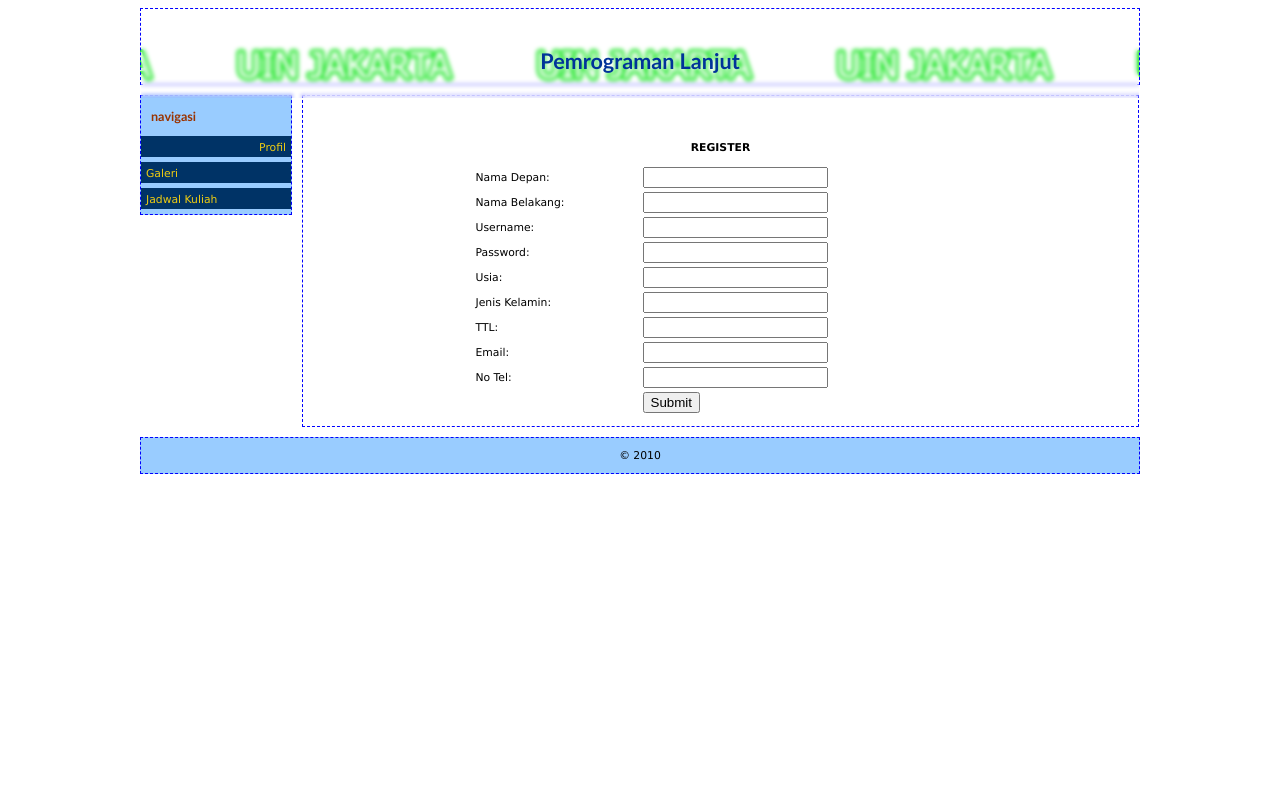
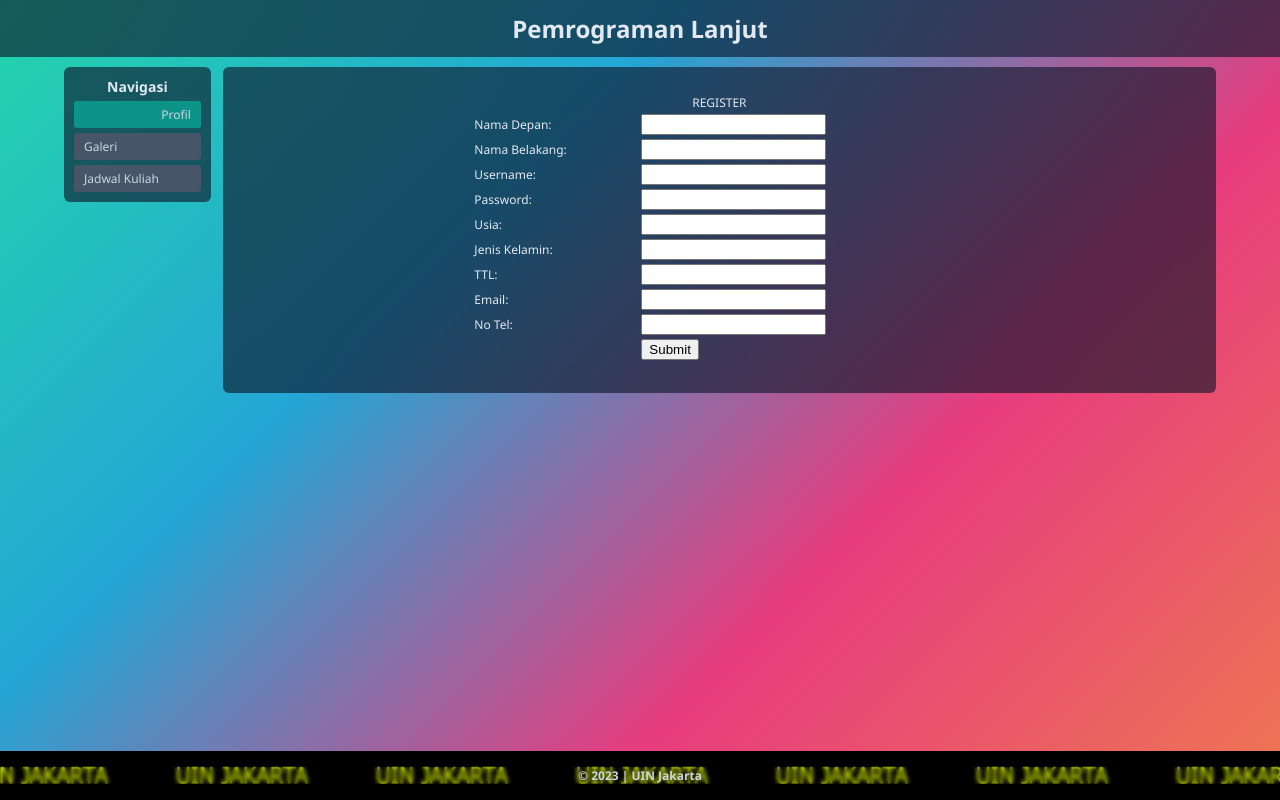
Before and after one commit to VallenDraa/uinjkt-pemrograman-lanjut, a PHP site: page / in a window 1280 px wide. Run offline with PHP 8.4, Linux system fonts and the light colour scheme.

Commit message:
feat: a second glow up

```diff
--- a/026/index.php
+++ b/026/index.php
@@ -10,22 +10,21 @@
 </head>
 
 <body>
-  <div id="container">
-    <div id="header">
-      <h1>Pemrograman Lanjut</h1>
-    </div>
+  <header>
+    <h1 class="container">Pemrograman Lanjut</h1>
+  </header>
 
-    <div id="flex-wrapper">
-      <div id="sidebar">
-        <h3>navigasi</h3>
-        <ul id="navmenu">
-          <li><a href="index.php" class="selected">Profil</a></li>
-          <li><a href="?module=galeri">Galeri</a></li>
-          <li><a href="?module=jadwal">Jadwal Kuliah</a></li>
-        </ul>
-      </div>
+  <main class="container">
+    <aside>
+      <h2>Navigasi</h2>
+      <nav>
+        <a href="index.php" class="selected">Profil</a>
+        <a href="?module=galeri">Galeri</a>
+        <a href="?module=jadwal">Jadwal Kuliah</a>
+      </nav>
+    </aside>
 
-      <div id="page">
+    <section id="page">
       <?php
       if (isset($_GET["module"])) {
         $namaFile = $_GET["module"];
@@ -35,13 +34,12 @@
         include "unpam/index.php";
       }
       ?>
-      </div>
-    </div>
+    </section>
+  </main>
 
-    <div id="footer">
-      <p>&copy; 2010</p>
-    </div>
-  </div>
+  <footer>
+    <span class="footer__copyright">&copy; 2023 | UIN Jakarta</span>
+  </footer>
 </body>
 
 </html>
--- a/026/style/style.css
+++ b/026/style/style.css
@@ -1,118 +1,190 @@
+:root {
+  --clr-dark-300-half: #0f172aa1;
+
+  --clr-dark-300: #0f172a;
+  --clr-dark-200: #1e293b;
+  --clr-dark-100: #475569;
+
+  --clr-brand-100: #2dd4bf;
+  --clr-brand-200: #0d9488;
+
+  --clr-light-100: #f8fafc;
+  --clr-light-200: #e2e8f0;
+  --clr-light-300: #cbd5e1;
+}
+
+*,
+*:before,
+*:after {
+  box-sizing: inherit;
+}
+
+body,
+h1,
+h2,
+h3,
+h4,
+h5,
+h6,
+p,
+ol,
+ul {
+  margin: 0;
+  padding: 0;
+  font-weight: normal;
+}
+
+ol,
+ul {
+  list-style: none;
+}
+
+img {
+  max-width: 100%;
+  height: auto;
+}
+
 /* Default */
+html {
+  height: 100%;
+}
+
 body {
-  font-family: Verdana, Geneva, Tahoma, sans-serif;
+  color: var(--clr-light-200);
+  display: flex;
+  flex-direction: column;
+  height: 100%;
+  font-family: "Segoe UI", Tahoma, Geneva, Verdana, sans-serif;
   font-size: 12px;
+  margin: 0;
+  background: linear-gradient(-45deg, #ee7752, #e73c7e, #23a6d5, #23d5ab);
 }
 
 /* pengaturan halaman */
-#container {
-  width: 1000px;
-  font-size: 90%;
-  margin: auto;
+.container {
+  max-width: 1200px;
+  width: 90%;
+  margin-inline: auto;
 }
 
 /* pengaturan header */
-#header {
-  height: 75px;
-  border: #0000ff dashed 1px;
-  background-color: #99ccff;
-  background-image: url("../images/NEON-TEXT.gif");
-  background-position: center -40px;
-}
-
-#header h1 {
-  width: 100%;
+header {
+  padding: 12px;
+  backdrop-filter: blur(20px);
+  background-color: var(--clr-dark-300-half);
   display: flex;
   justify-content: center;
   align-items: center;
-  backdrop-filter: blur(2px);
-  height: 100%;
-  color: #003399;
-  font-family: "Trebuchet MS", "Lucida Sans Unicode", "Lucida Grande",
-    "Lucida Sans", Arial, sans-serif;
+}
+
+header h1 {
+  font-weight: 800;
+  text-align: center;
+  color: var(--clr-light-200);
+}
+
+main {
+  gap: 12px;
+  display: flex;
+  margin-top: 10px;
 }
 
 /* pengaturan side panel */
-#sidebar {
+aside {
+  position: sticky;
+  top: 12px;
   align-self: flex-start;
-  border: #0000ff dashed 1px;
-  margin-top: 10px;
   width: 150px;
-  background-color: #99ccff;
+  padding: 10px;
+  backdrop-filter: blur(20px);
+  background-color: var(--clr-dark-300-half);
+  border-radius: 6px;
 }
 
-#sidebar h3 {
-  color: #993300;
-  padding-left: 10px;
-  font-family: "Trebuchet MS", "Lucida Sans Unicode", "Lucida Grande",
-    "Lucida Sans", Arial, sans-serif;
+aside h2 {
+  font-weight: 800;
+  margin-bottom: 5px;
+  text-align: center;
+  font-size: 14px;
+  color: var(--clr-light-200);
 }
 
 /* pengaturan menu navigasi */
-ul#navmenu {
+nav {
   margin: 0;
   padding: 0;
   list-style-type: none;
 }
 
-ul#navmenu li {
-  margin-bottom: 5px;
+nav {
+  display: flex;
+  flex-direction: column;
+  gap: 5px;
 }
 
-ul#navmenu a {
+nav a {
   display: block;
   width: auto;
   height: auto;
-  background-color: #003366;
-  padding: 5px 5px 3px;
+  border-radius: 3px;
+  background-color: var(--clr-dark-100);
+  padding: 5px 10px;
   text-align: left;
   text-decoration: none;
-  color: #eecc11;
+  color: var(--clr-light-300);
   cursor: pointer;
 }
 
-ul#navmenu a:where(:hover, :focus, :active) {
-  background-color: #333;
-  color: #fff;
+nav a:where(:hover, :focus, :active) {
+  background-color: var(--clr-brand-100);
+  color: var(--clr-dark-100);
 }
 
-ul#navmenu a.selected {
+nav a.selected {
+  background-color: var(--clr-brand-200);
   text-align: right;
   cursor: default;
 }
 
-ul#navmenu a.selected:where(:hover, :focus, :active) {
-  background-color: #386088;
-  color: #fff;
+nav a.selected:where(:hover, :focus, :active) {
+  background-color: var(--clr-brand-200);
+  color: var(--clr-dark-300);
 }
 
 /* pengaturan content */
 #page {
-  border: #0000ff dashed 1px;
-  margin-top: 10px;
-  margin-left: 10px;
+  border-radius: 6px;
+  backdrop-filter: blur(20px);
+  background-color: var(--clr-dark-300-half);
   padding: 10px;
-  width: 815px;
+  width: 100%;
+  height: 100%;
   align-self: flex-start;
 }
 
 #page h2 {
   color: #993300;
-  font-family: "Trebuchet MS", "Lucida Sans Unicode", "Lucida Grande",
-    "Lucida Sans", Arial, sans-serif;
 }
 
 img {
   border: none;
 }
 
-#footer {
-  border: #0000ff dashed 1px;
-  margin-top: 10px;
-  text-align: center;
-  background-color: #99ccff;
+footer {
+  background-image: url("../images/SHINING-TEXT.gif");
+  background-size: 200px;
+  background-position: center;
+  margin-top: auto;
+  background-color: var(--clr-dark-200);
+  padding-block: 16px;
 }
 
-#flex-wrapper {
-  display: flex;
+.footer__copyright {
+  text-align: center;
+  display: block;
+  height: 100%;
+  width: 100%;
+  font-weight: 800;
+  backdrop-filter: blur(2px);
+  color: var(--clr-light-300);
 }
```
Lines whose indentation alone changed are shown as unchanged.
